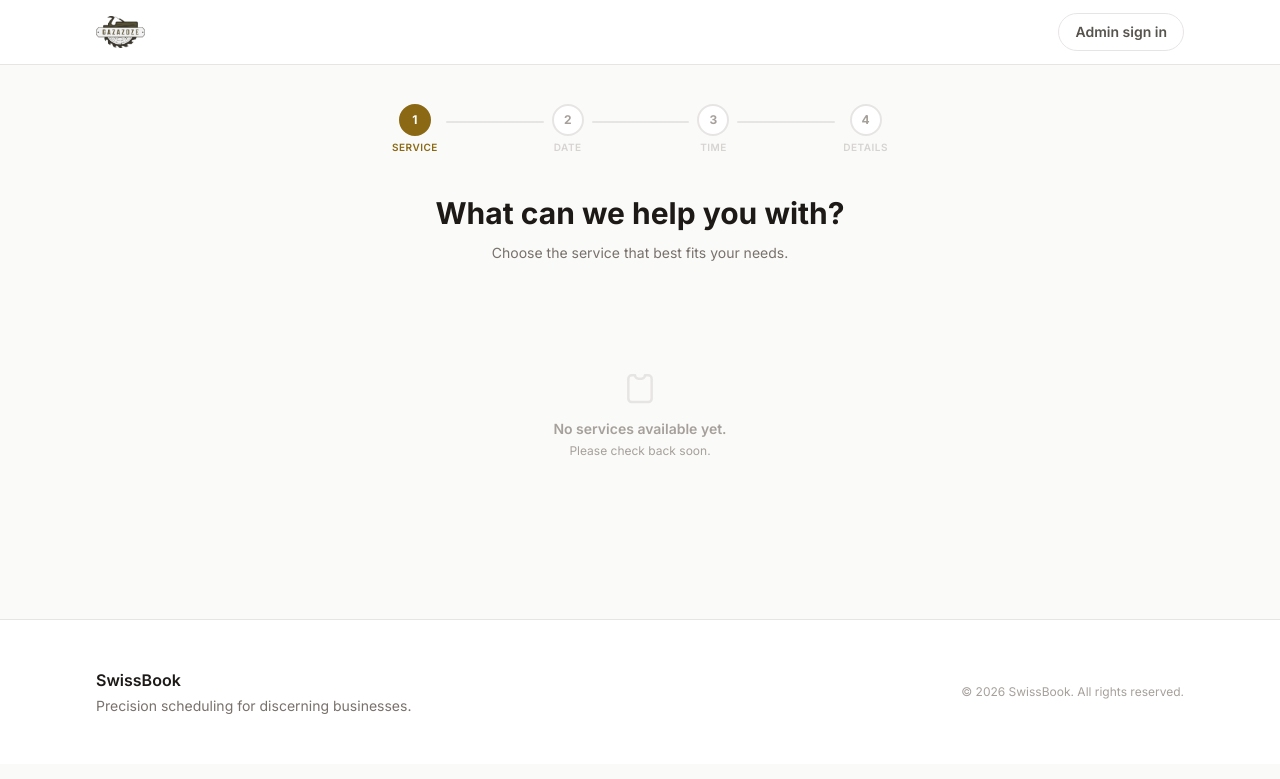
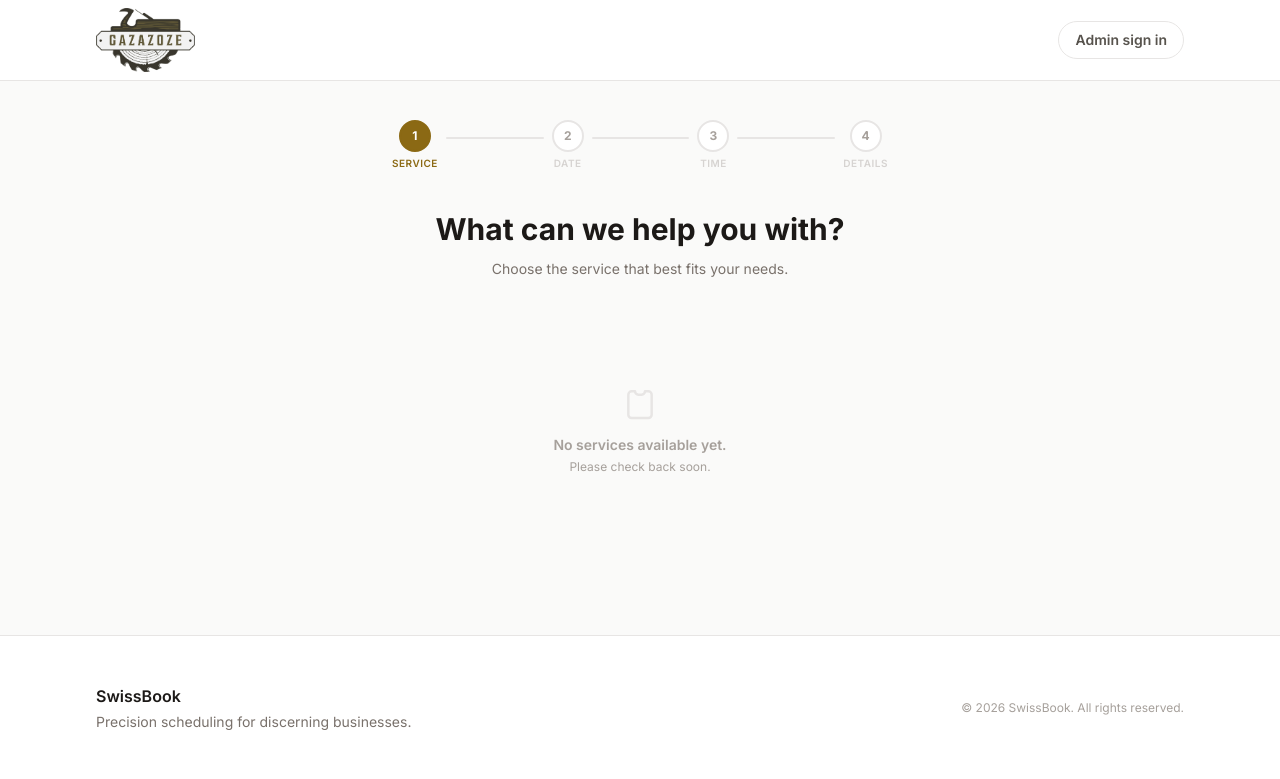
Before and after one commit to gbtan1991/gazazone, a Laravel app: page / in a window 1280 px wide. Shown: the top 779 px of the page. Run offline with Laravel 12, Linux system fonts and the light colour scheme; data that the repository does not hold is empty; style sheets or scripts are compiled from the project's sources; some libraries are stand-ins or nearby versions.

Commit message:
Double logo size across all layouts
h-8→h-16 in public header, h-10→h-20 on login/guest page, h-8→h-16 in
admin sidebar. Bumped public navbar height h-16→h-20 and main pt offset
to match; admin sidebar header switched to py-4 padding so the taller
logo isn't clipped.

https://claude.ai/code/session_01TZM7VhXqGe1s13hw2phri9

```diff
--- a/resources/views/components/layouts/admin.blade.php
+++ b/resources/views/components/layouts/admin.blade.php
@@ -15,8 +15,8 @@
 <div class="flex h-full min-h-screen">
     {{-- Sidebar --}}
     <aside class="hidden md:flex flex-col w-64 bg-stone-900 text-white shrink-0">
-        <div class="h-16 flex items-center px-6 border-b border-stone-700">
-            <img src="{{ asset('images/logo.png') }}" alt="Logo" class="h-8 w-auto brightness-0 invert">
+        <div class="py-4 flex items-center px-6 border-b border-stone-700">
+            <img src="{{ asset('images/logo.png') }}" alt="Logo" class="h-16 w-auto brightness-0 invert">
         </div>
         <nav class="flex-1 px-4 py-6 space-y-1">
             @php $path = request()->path(); @endphp
--- a/resources/views/components/layouts/app.blade.php
+++ b/resources/views/components/layouts/app.blade.php
@@ -18,9 +18,9 @@
 
     {{-- Navigation --}}
     <header class="fixed top-0 inset-x-0 z-50 bg-white/90 backdrop-blur-md border-b border-stone-200">
-        <div class="max-w-6xl mx-auto px-4 sm:px-6 lg:px-8 h-16 flex items-center justify-between">
+        <div class="max-w-6xl mx-auto px-4 sm:px-6 lg:px-8 h-20 flex items-center justify-between">
             <a href="/" class="flex items-center gap-2">
-                <img src="{{ asset('images/logo.png') }}" alt="Logo" class="h-8 w-auto">
+                <img src="{{ asset('images/logo.png') }}" alt="Logo" class="h-16 w-auto">
             </a>
             <div class="flex items-center gap-3">
                 @auth
@@ -45,7 +45,7 @@
         </div>
     </header>
 
-    <main class="pt-16">
+    <main class="pt-20">
         {{ $slot }}
     </main>
 
--- a/resources/views/components/layouts/guest.blade.php
+++ b/resources/views/components/layouts/guest.blade.php
@@ -15,7 +15,7 @@
     <div class="w-full max-w-md">
         {{-- Logo --}}
         <a href="/" class="flex items-center justify-center mb-8">
-            <img src="{{ asset('images/logo.png') }}" alt="Logo" class="h-10 w-auto">
+            <img src="{{ asset('images/logo.png') }}" alt="Logo" class="h-20 w-auto">
         </a>
 
         {{ $slot }}
```
